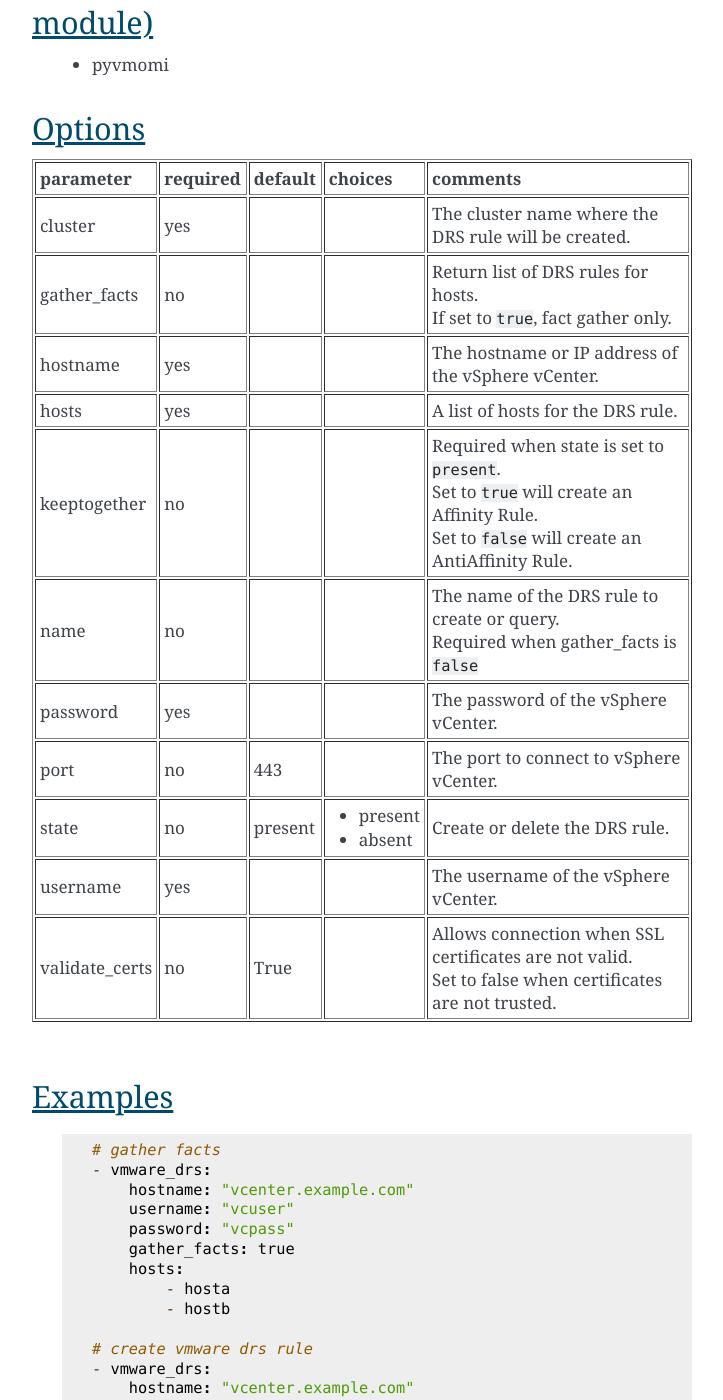
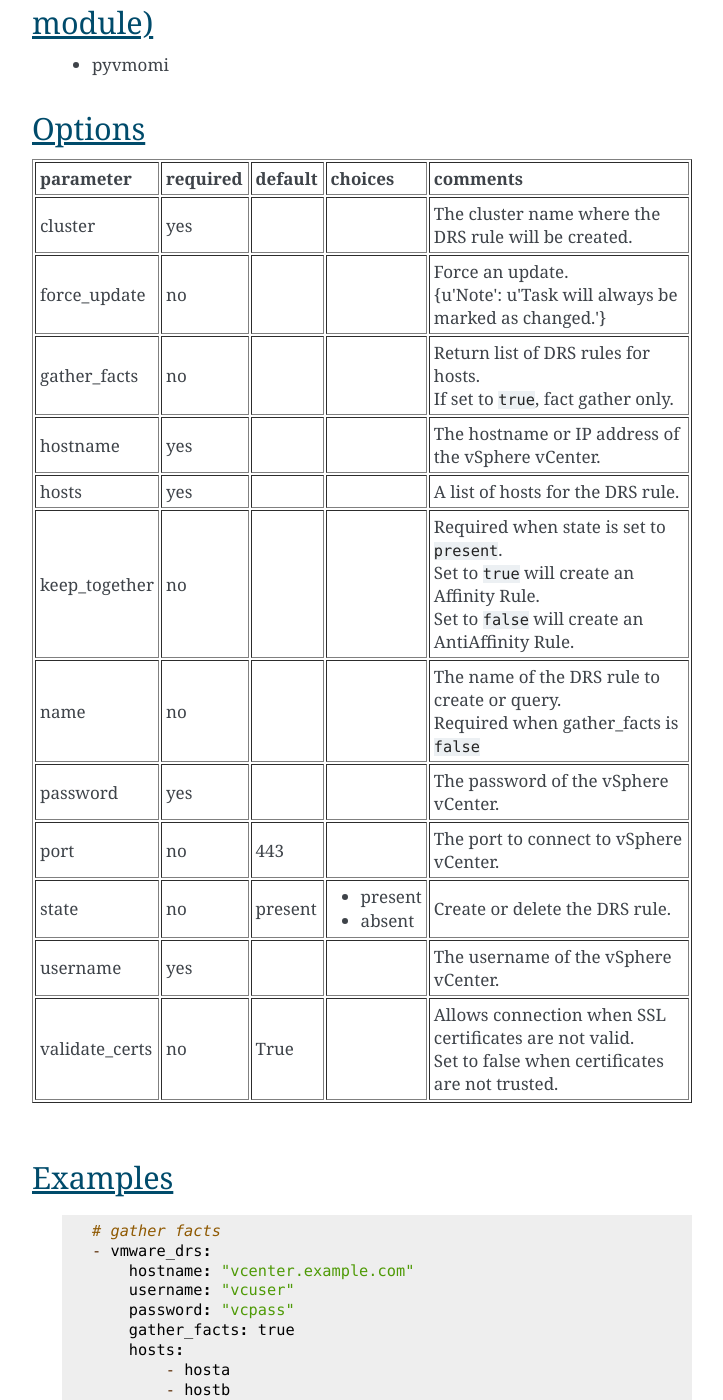
Before and after one commit to napalm255/ansible-vmware_drs, a Sphinx documentation site: the page built from docs/vmware_drs.rst, in a window 1280 px wide and 1400 px high, scrolled down 555 px. Shown: the whole window, without its empty margins (388-1111 px from the left). Built offline with Sphinx 7.4.7, drawn with Linux system fonts in a browser that asks for light colours; some of the changed text lies outside the part shown.

Commit message:
updated docs

```diff
--- a/docs/vmware_drs.rst
+++ b/docs/vmware_drs.rst
@@ -44,6 +44,12 @@
         <td><ul></ul></td>
         <td><div>The cluster name where the DRS rule will be created.</div></td></tr>
             <tr>
+    <td>force_update<br/><div style="font-size: small;"></div></td>
+    <td>no</td>
+    <td></td>
+        <td><ul></ul></td>
+        <td><div>Force an update.</div><div>{u'Note': u'Task will always be marked as changed.'}</div></td></tr>
+            <tr>
     <td>gather_facts<br/><div style="font-size: small;"></div></td>
     <td>no</td>
     <td></td>
@@ -62,7 +68,7 @@
         <td><ul></ul></td>
         <td><div>A list of hosts for the DRS rule.</div></td></tr>
             <tr>
-    <td>keeptogether<br/><div style="font-size: small;"></div></td>
+    <td>keep_together<br/><div style="font-size: small;"></div></td>
     <td>no</td>
     <td></td>
         <td><ul></ul></td>
@@ -129,7 +135,7 @@
         username: "vcuser"
         password: "vcpass"
         name: "hosta-hostb"
-        keeptogether: false
+        keep_together: false
         hosts:
             - hosta
             - hostb
```
